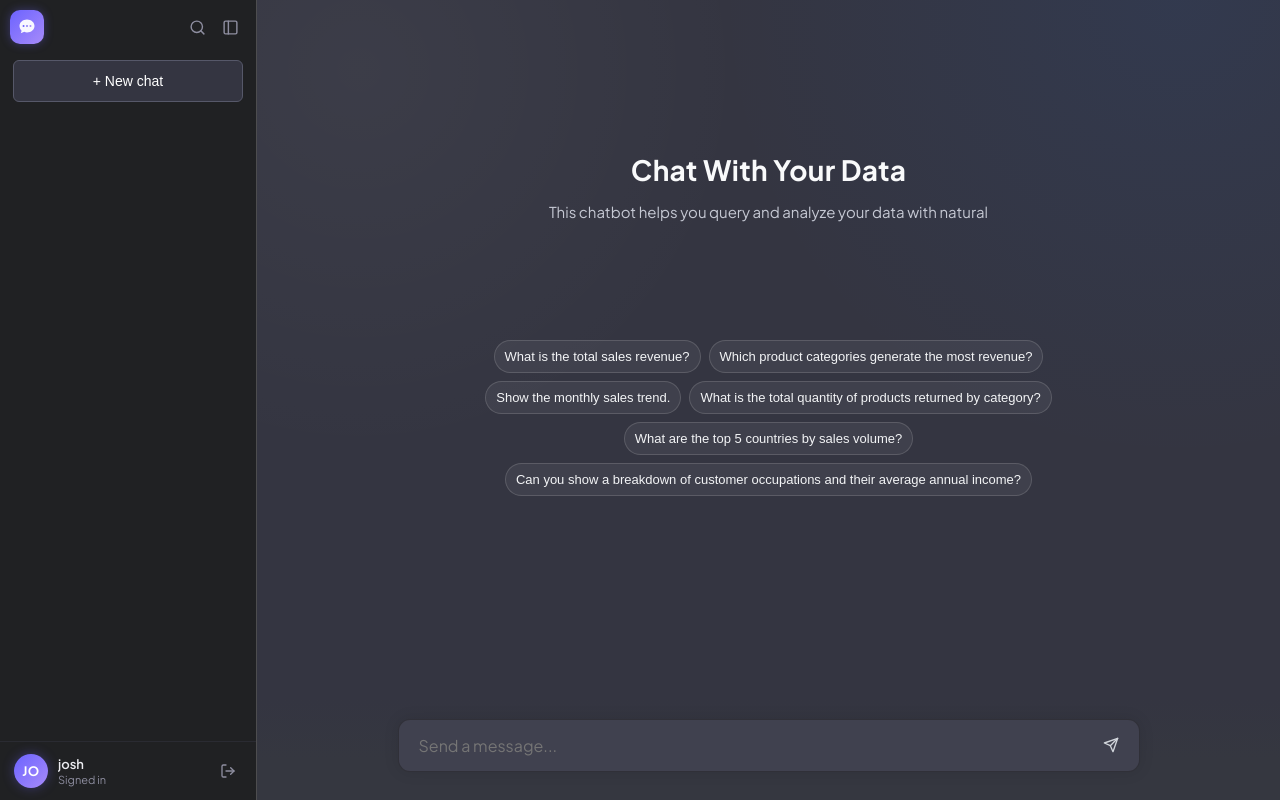
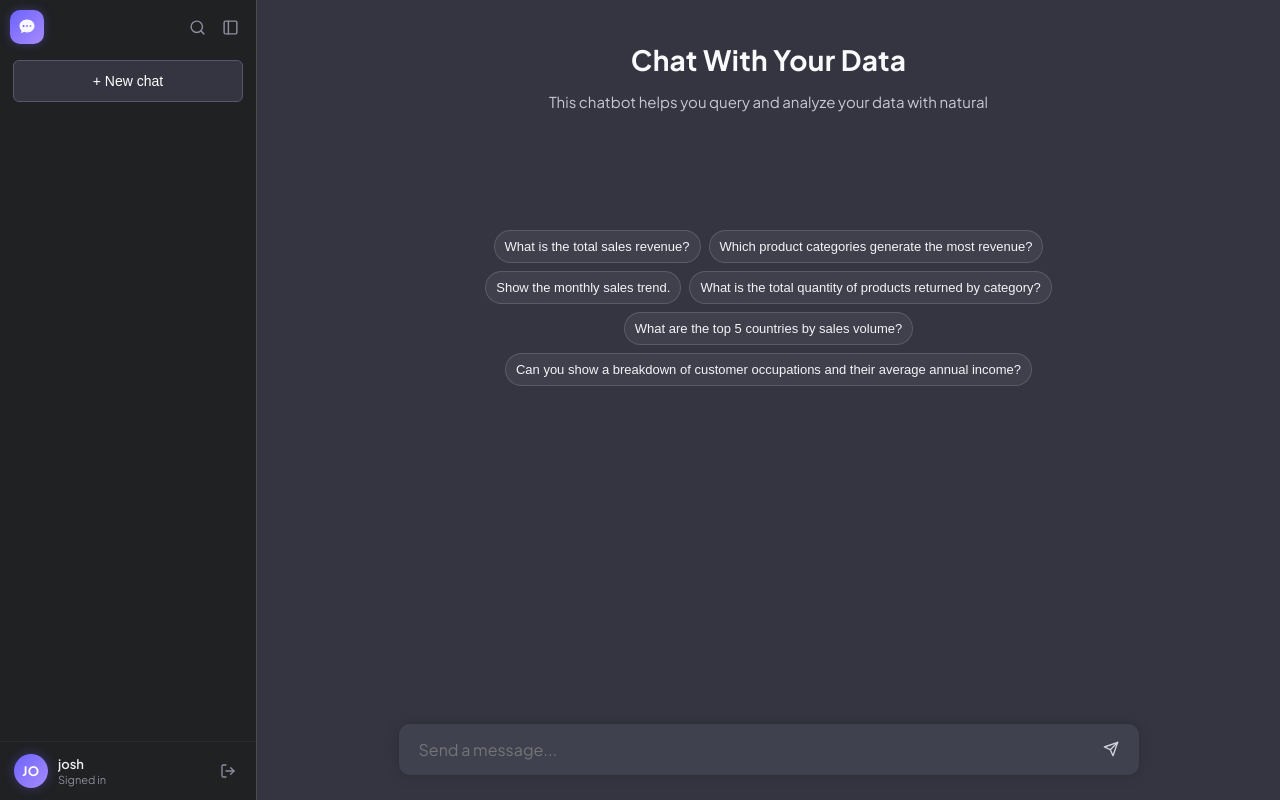
Before and after one commit to kyangwi/botfirebase, a Django app: page / in a window 1280 px wide. Run offline with Django 5.2, Linux system fonts and the light colour scheme; a user stored in the database is signed in; data that the repository does not hold is empty.

Commit message:
style: implement absolute bottom prompt overlay with scroll-behind and centered empty-state stack

```diff
--- a/chat/templates/chat/index.html
+++ b/chat/templates/chat/index.html
@@ -376,15 +376,41 @@
             position: relative;
             min-width: 0;
             overflow: hidden;
+            height: 100vh;
+        }
+
+        /* Center the stack of chat-box + message-form on landing page */
+        #main-chat.centered-layout {
+            justify-content: center;
+        }
+
+        #main-chat.centered-layout #chat-box {
+            flex: 0 1 auto;
+            margin-top: auto;
+            padding: 24px 16px 10px;
+            overflow-y: auto;
+            background-image: none;
+        }
+
+        #main-chat.centered-layout .empty-state {
+            margin: 0 auto;
+        }
+
+        #main-chat.centered-layout #message-form {
+            position: relative;
+            margin-bottom: auto;
+            background-image: none;
+            padding: 10px 16px 24px;
         }
 
 
 
         /* Chat box — always centered column */
         #chat-box {
-            flex: 1 1 auto;
+            flex: 1 1 100%;
+            height: 100%;
             min-height: 0;
-            padding: 24px 16px 40px;
+            padding: 24px 16px 150px;
             overflow-y: auto;
             overflow-x: hidden;
             scroll-behavior: smooth;
@@ -751,6 +777,11 @@
 
         /* Input form — always centered, matching the message column */
         #message-form {
+            position: absolute;
+            bottom: 0;
+            left: 0;
+            right: 0;
+            z-index: 10;
             display: flex;
             justify-content: center;
             width: 100%;
@@ -758,8 +789,7 @@
             margin: 0;
             padding: 20px 16px 28px;
             background-color: transparent;
-            background-image: linear-gradient(180deg, rgba(53, 55, 64, 0), #353740 58.85%);
-            position: relative;
+            background-image: linear-gradient(180deg, rgba(52, 53, 65, 0), var(--bg) 50%);
             box-sizing: border-box;
         }
 
```
